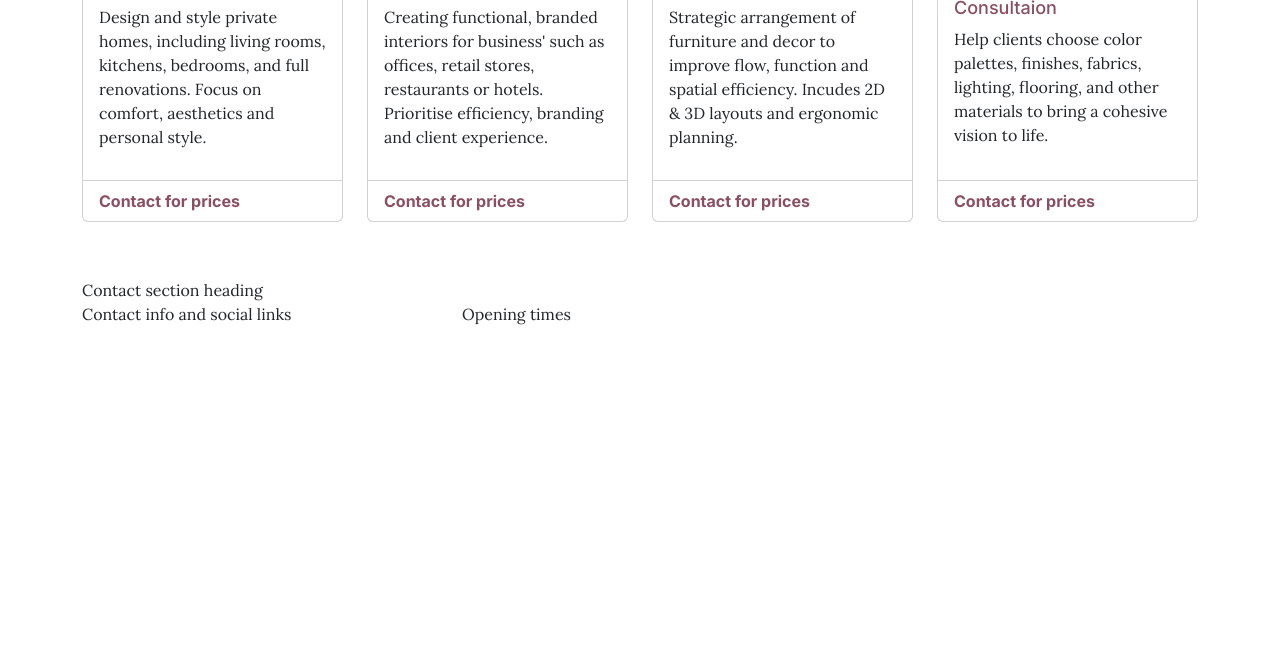
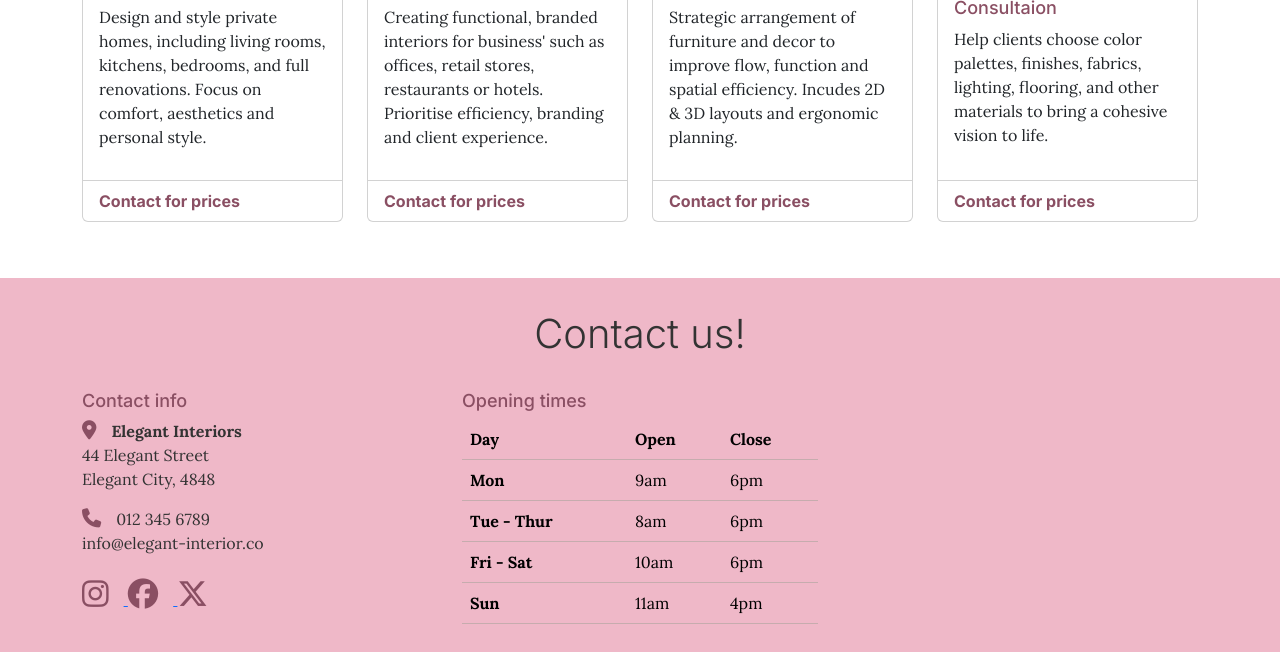
Before and after one commit to sineadezita/milestone-project-1, a plain HTML site: page portfolio.html in a window 1280 px wide. Shown: the part 800-1452 px from the top of the page. Before the commit the page ends 1126 px from the top, so only its background shows below. Drawn offline with nearby package versions, Linux system fonts and the light colour scheme.

Commit message:
Style contact section

```diff
--- a/assets/css/style.css
+++ b/assets/css/style.css
@@ -97,6 +97,10 @@ h2 {
     color: var(--secondary-accent-color);
 }
 
+#contact .table-danger * {
+    background-color: transparent;
+}
+
 /* grid visualisaiton for testing */
 /*
 .container,
--- a/portfolio.html
+++ b/portfolio.html
@@ -43,7 +43,7 @@
                 <a class="nav-link active" aria-current="page" href="portfolio.html">Portfolio</a>
               </li>
               <li class="nav-item">
-                <a class="nav-link" href="#">Contact</a>
+                <a class="nav-link" href="index.html#contact">Contact</a>
               </li>
             </ul>
           </div>
@@ -213,14 +213,69 @@
 
     <!-- Footer / contact section -->
     <!-- mt-auto added to push footer to bottom of page -->
-    <footer class="mt-auto">
-        <div class="container">
+    <footer id="contact" class="mt-auto">
+        <div class="container section">
             <div class="row justify content center">
-                <div class="col-12">Contact section heading</div>
+                <div class="col-12 text-center">
+                    <h2 class="display-6">Contact us!</h2>
+                </div>
                 <!-- Contact info-->
-                <div class="col-12 col-md-6 col-xl-4">Contact info and social links</div>
+                <div class="col-12 col-md-6 col-xl-4">
+                    <h3 class="sub-heading-color">Contact info</h3>
+                    <address>
+                        <strong><i class="fa-solid fa-location-dot"></i>Elegant Interiors</strong><br>
+                        44 Elegant Street<br>
+                        Elegant City, 4848
+                    </address>
+                    <p><i class="fa-solid fa-phone"></i>012 345 6789<br>
+                        info@elegant-interior.co</p>
+                        <div class="social-links my-4">
+                            <a href="https://www.instagram.com/" target="_blank" aria-label="Visit our Instagram page (opens in new tab)">
+                            <i class="fa-brands fa-instagram"></i>
+                            </a>
+                            <a href="https://www.facebook.com/" target="_blank" aria-label="Visit our Facebook page (opens in new tab)">
+                            <i class="fa-brands fa-facebook"></i>
+                            </a>
+                            <a href="https://x.com/?lang=en" target="_blank" aria-label="Visit our x feed (opens in new tab)">
+                            <i class="fa-brands fa-x-twitter"></i>
+                            </a>
+                        </div>
+                </div>
                 <!-- Opening times -->
-                <div class="col-12 col-md-6 col-xl-4">Opening times</div>
+                <div class="col-12 col-md-6 col-xl-4">
+                    <h3 class="sub-heading-color">Opening times</h3>
+                    <table class="table table-danger">
+                        <thead>
+                          <tr>
+                            <th scope="col">Day</th>
+                            <th scope="col">Open</th>
+                            <th scope="col">Close</th>
+                          </tr>
+                        </thead>
+                        <tbody>
+                          <tr>
+                            <th scope="row">Mon</th>
+                            <td>9am</td>
+                            <td>6pm</td>
+                          </tr>
+                          <tr>
+                            <th scope="row">Tue - Thur</th>
+                            <td>8am</td>
+                            <td>6pm</td>
+                          </tr>
+                          <tr>
+                            <th scope="row">Fri - Sat</th>
+                            <td>10am</td>
+                            <td>6pm</td>
+                          </tr>
+                          <tr>
+                            <th scope="row">Sun</th>
+                            <td>11am</td>
+                            <td>4pm</td>
+                          </tr>
+                        </tbody>
+                      </table>
+                </div>
             </div>
         </div>
     </footer>
```
Also changed, not shown: index.html (+3 -3 lines).
